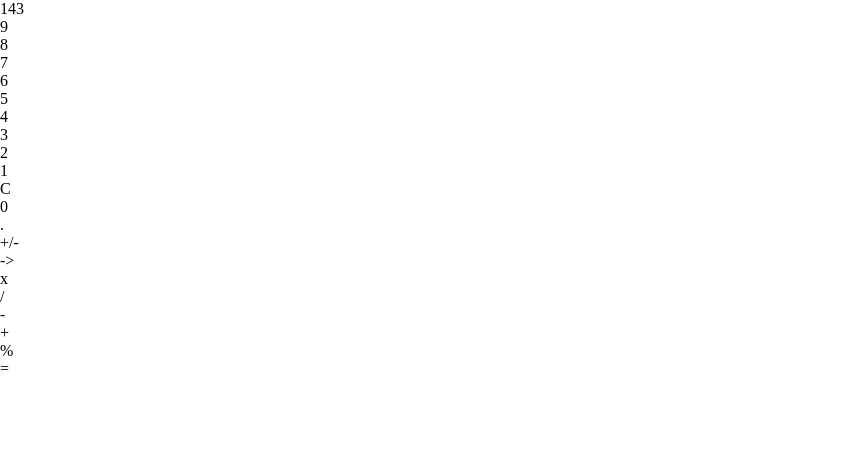
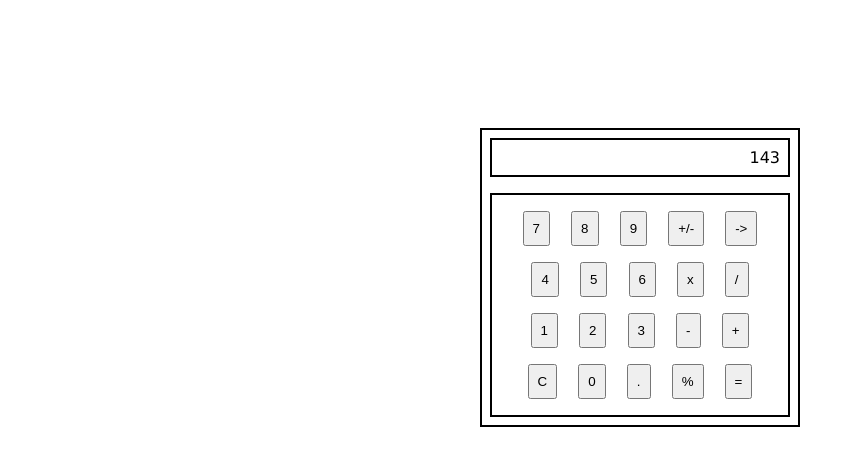
Before and after one commit to AAlWadeiah/js-calculator, a plain HTML site: page index.html in a window 1280 px wide. Shown: the whole page, without its empty margins (0-863 px from the left). Drawn offline with Linux system fonts and the light colour scheme.

Commit message:
Added better HTML structure and some styling

```diff
--- a/css/styles.css
+++ b/css/styles.css
@@ -3,3 +3,58 @@
     padding: 0px;
     box-sizing: border-box;
 }
+
+body {
+    font-family: Verdana, Geneva, Tahoma, sans-serif;
+    display: flex;
+    flex-direction: column;
+    justify-content: space-around;
+    align-items: center;
+}
+
+#calc-container {
+    margin-top: 10%;
+    width: 25%;
+    /* height: 50%; */
+    display: flex;
+    flex-direction: column;
+    border: 2px solid black;
+}
+
+#io-display {
+    border: 2px solid black;
+    margin: 8px;
+    padding: 8px;
+    display: flex;
+    flex-direction: row-reverse;
+}
+#button-section {
+    border: 2px solid black;
+    display: flex;
+    flex-direction: column;
+    /* justify-content: center; */
+    align-items: center;
+    flex-wrap: wrap;
+    margin: 8px;
+    padding: 8px;
+}
+
+/* #number-side {
+    border: 2px solid black;
+    display: flex;
+    flex: 1;
+    flex-wrap: wrap;
+
+}
+
+#operator-side {
+    border: 2px solid black;
+    display: flex;
+    flex: 1;
+    flex-wrap: wrap;
+} */
+
+button {
+    margin: 8px;
+    padding: 8px;
+}
--- a/index.html
+++ b/index.html
@@ -11,29 +11,57 @@
     <div id="calc-container">
       <div id="io-display">143</div>
       <div id="button-section">
-        <div id="number-side">
-          <div class="button digit">9</div>
-          <div class="button digit">8</div>
-          <div class="button digit">7</div>
-          <div class="button digit">6</div>
-          <div class="button digit">5</div>
-          <div class="button digit">4</div>
-          <div class="button digit">3</div>
-          <div class="button digit">2</div>
-          <div class="button digit">1</div>
-          <div class="button" id="clear-btn">C</div>
-          <div class="button digit">0</div>
-          <div class="button" id="decimal-btn">.</div>
+        <!-- <div id="number-side">
+          <button class="digit">9</button>
+          <button class="digit">8</button>
+          <button class="digit">7</button>
+          <button class="digit">6</button>
+          <button class="digit">5</button>
+          <button class="digit">4</button>
+          <button class="digit">3</button>
+          <button class="digit">2</button>
+          <button class="digit">1</button>
+          <button id="clear-btn">C</button>
+          <button class="digit">0</button>
+          <button id="decimal-btn">.</button>
         </div>
         <div id="operator-side">
-          <div class="button" id="sign-btn">+/-</div>
-          <div class="button" id="backspace">-></div>
-          <div class="button operator">x</div>
-          <div class="button operator">/</div>
-          <div class="button operator">-</div>
-          <div class="button operator">+</div>
-          <div class="button operator">%</div>
-          <div class="button" id="equal">=</div>
+          <button id="sign-btn">+/-</button>
+          <button id="backspace">-></button>
+          <button class="operator">x</button>
+          <button class="operator">/</button>
+          <button class="operator">-</button>
+          <button class="operator">+</button>
+          <button class="operator">%</button>
+          <button id="equal">=</button> -->
+          <div class="row">
+            <button type="button" class="digit">7</button>
+            <button type="button" class="digit">8</button>
+            <button type="button" class="digit">9</button>
+            <button type="button" id="sign-btn">+/-</button>
+            <button type="button" id="backspace">-></button>
+          </div>
+          <div class="row">
+            <button type="button" class="digit">4</button>
+            <button type="button" class="digit">5</button>
+            <button type="button" class="digit">6</button>
+            <button type="button" class="operator">x</button>
+            <button type="button" class="operator">/</button>
+          </div>
+          <div class="row">
+            <button type="button" class="digit">1</button>
+            <button type="button" class="digit">2</button>
+            <button type="button" class="digit">3</button>
+            <button type="button" class="operator">-</button>
+          <button type="button" class="operator">+</button>
+          </div>
+          <div class="row">
+            <button type="button" id="clear-btn">C</button>
+            <button type="button" class="digit">0</button>
+            <button type="button" id="decimal-btn">.</button>
+            <button type="button" class="operator">%</button>
+            <button type="button" id="equal">=</button>
+          </div>
         </div>
       </div>
     </div>
```
